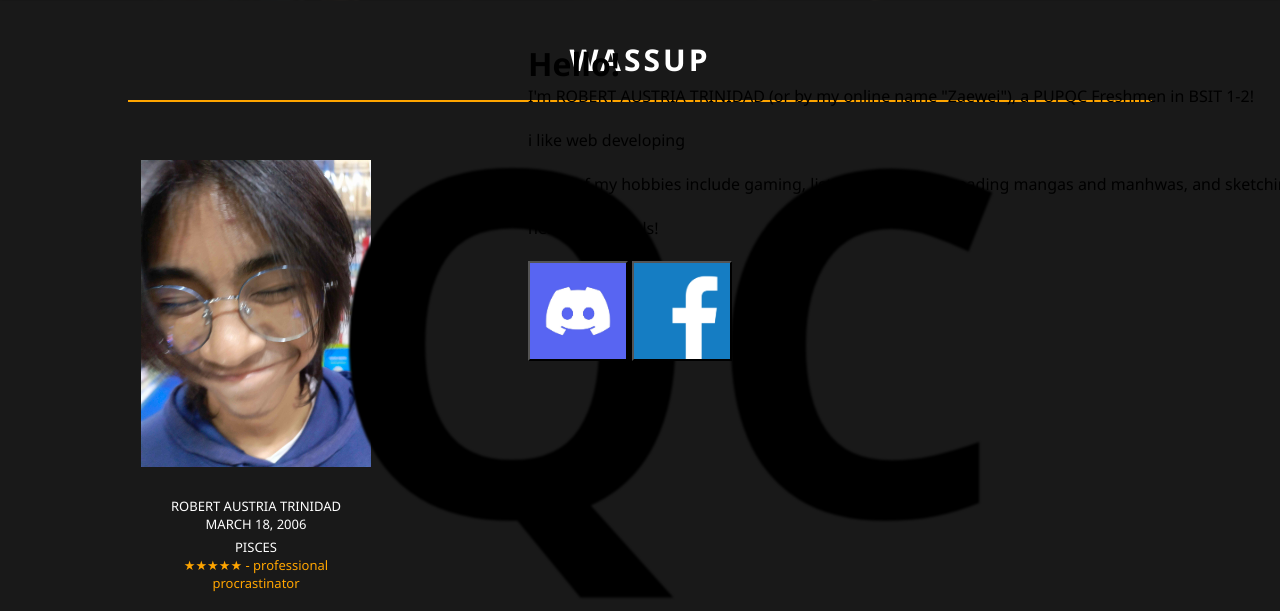
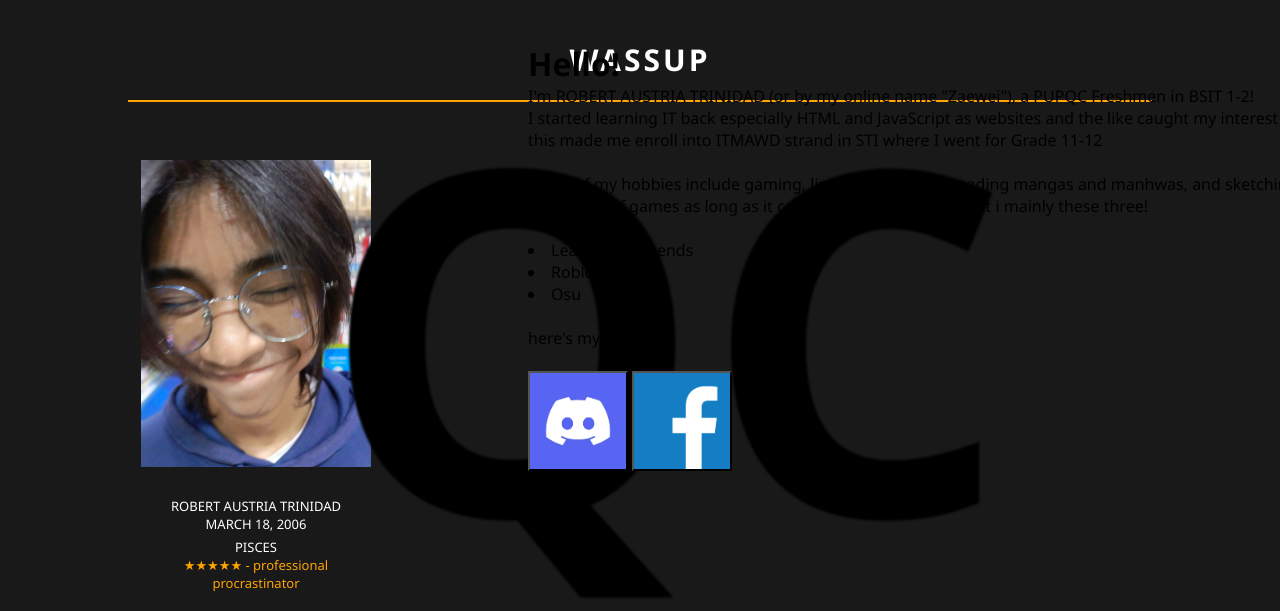
Before and after one commit to Zaewei/zaewei.github.io, a plain HTML site: page index.html in a window 1280 px wide. Shown: the part 801-1412 px from the top of the page. Drawn offline with Linux system fonts and the light colour scheme.

Commit message:
Add files via upload

```diff
--- a/index.html
+++ b/index.html
@@ -1,7 +1,7 @@
 <!DOCTYPE html>
 <html>
 	<head>
-		<title>zaewei</title>
+		<title>PUPQC</title>
 		<link rel="stylesheet" type="text/css" href="css/styles.css">
 		<meta name="viewport" content="width=device-width, initial-scale=1.0">
 	</head>
@@ -46,10 +46,16 @@
 			<div class="introparagraph">
 				<h1>Hello!</h1>
 				<p>I'm ROBERT AUSTRIA TRINIDAD (or by my online name "Zaewei"), a PUPQC Freshmen in BSIT 1-2!</p>
-				<br>
-				<p>i like web developing</p>
+				<p>I started learning IT back especially HTML and JavaScript as websites and the like caught my interest back then, <br>
+				this made me enroll into ITMAWD strand in STI where I went for Grade 11-12</p>
 				<br>
 				<p>Some of my hobbies include gaming, listening to music, reading mangas and manhwas, and sketching/drawing!</p>
+				<p>I play a lot of games as long as it can run on my pc that is, but i mainly these three!</p>
+				<br>
+					<li>League of Legends</li>
+					<li>Roblox</li>
+					<li>Osu</li>
+				</ul>
 				<br>
 				<p>here's my socials!</p>
 				<br>
```
